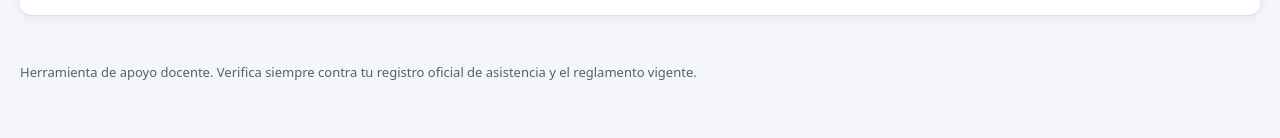
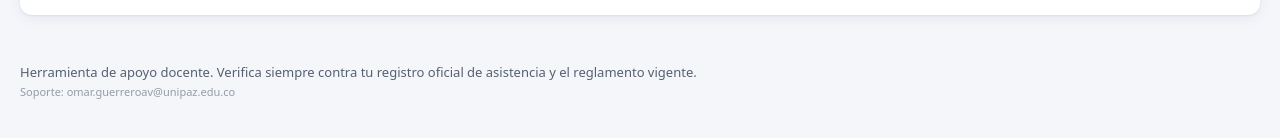
Before and after one commit to gaopyme-prog/tablero-docente, a plain HTML site: page index.html in a window 1280 px wide. Shown: the part 532-670 px from the top of the page. Drawn offline with Linux system fonts and the light colour scheme.

Commit message:
Add files via upload

```diff
--- a/css/style.css
+++ b/css/style.css
@@ -19,6 +19,7 @@ h1,h2,h3{margin:0;line-height:1.2}
 .ia-ico{font-size:20px}.tpl{margin:0 0 10px}
 .bar{height:5px;background:linear-gradient(90deg,var(--verde) 0 38%,var(--azul-med) 38% 100%)}
 main{max-width:1280px;margin:0 auto;padding:20px}
+.credito{font-size:11px;opacity:.6}.credito a{color:inherit;text-decoration:none}.credito a:hover{text-decoration:underline;opacity:1}
 footer{max-width:1280px;margin:0 auto;padding:10px 20px 30px;color:var(--txt2);font-size:13px}
 .card{background:var(--blanco);border-radius:var(--r);box-shadow:var(--sombra);padding:18px;margin-bottom:18px}
 .card h2{font-size:17px;color:var(--azul);margin-bottom:12px}
--- a/index.html
+++ b/index.html
@@ -61,7 +61,7 @@
   </section>
 </main>
 
-<footer>Herramienta de apoyo docente. Verifica siempre contra tu registro oficial de asistencia y el reglamento vigente.</footer>
+<footer>Herramienta de apoyo docente. Verifica siempre contra tu registro oficial de asistencia y el reglamento vigente.<br><span class="credito">Soporte: <a href="mailto:omar.guerreroav@unipaz.edu.co">omar.guerreroav@unipaz.edu.co</a></span></footer>
 
 <script src="vendor/pdf.min.js"></script>
 <script src="vendor/chart.umd.js"></script>
```
Also changed, not shown: 1 other file.
